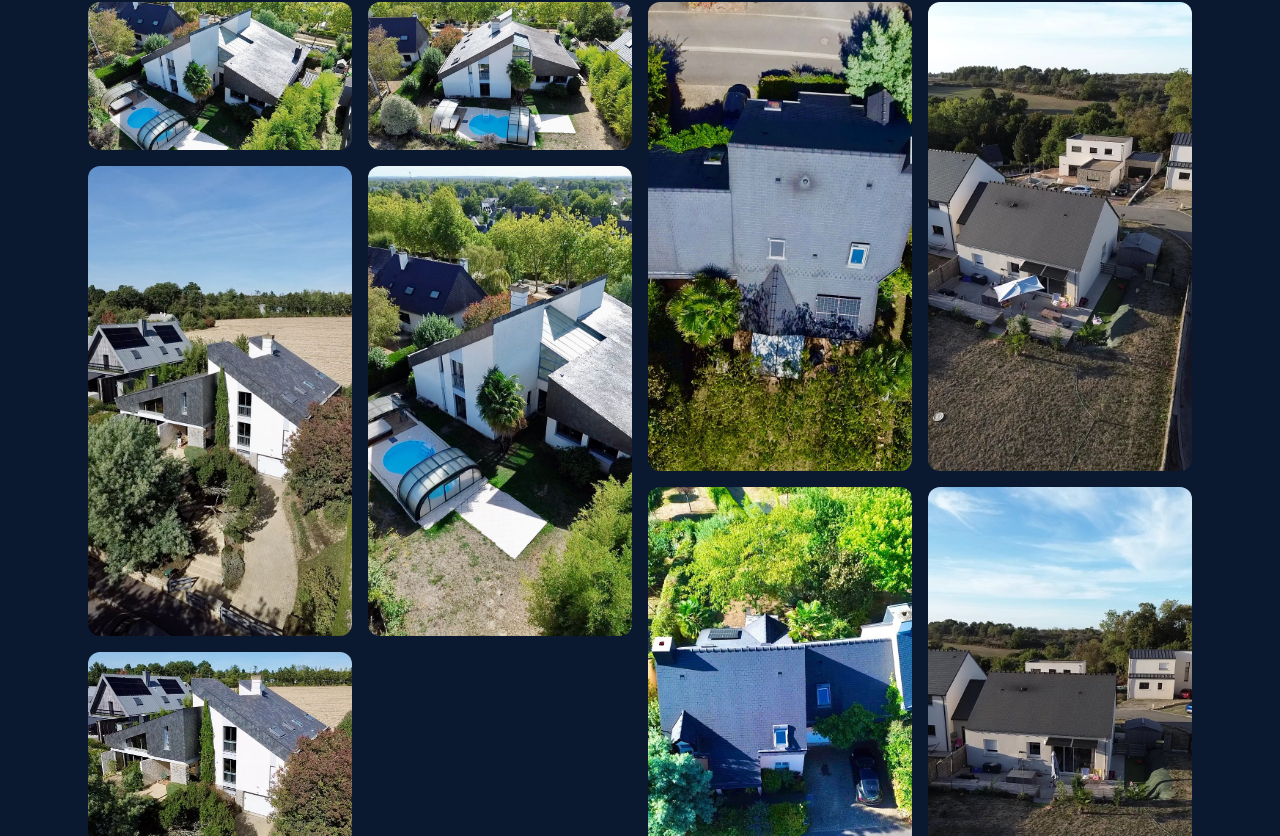
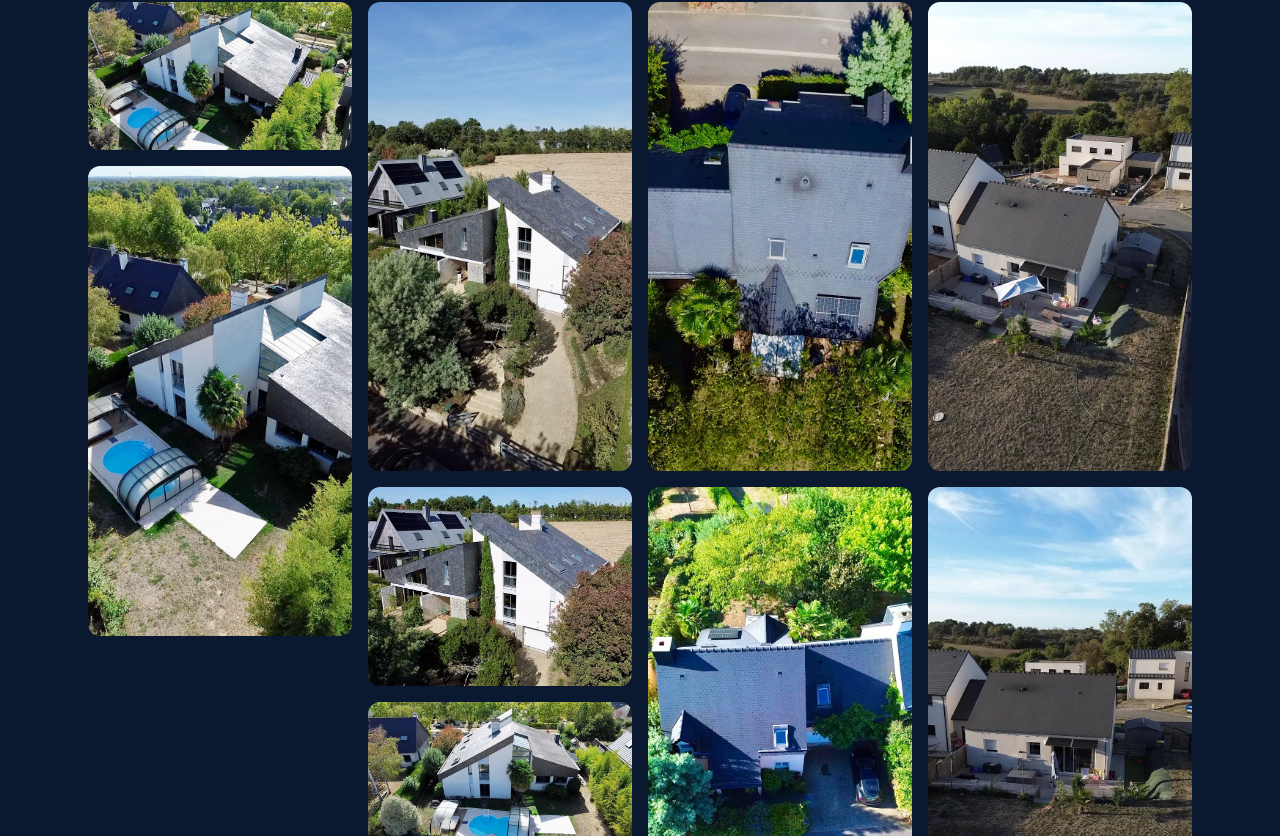
Before and after one commit to stycfly/stycfly-site, a Next.js app: page /realisations in a window 1280 px wide. Shown: the part 461-1297 px from the top of the page. Built offline with nearby package versions, Linux system fonts and the light colour scheme; a web font is replaced by a local one.

Commit message:
Réordonner la galerie : piscine-1 et piscine-5 en premier
Co-Authored-By: Claude Sonnet 5 <noreply@anthropic.com>
Claude-Session: https://claude.ai/code/session_01GfgEWJVdBukMpqsTP7W52d

```diff
--- a/src/app/realisations/page.tsx
+++ b/src/app/realisations/page.tsx
@@ -11,10 +11,10 @@ export const metadata: Metadata = {
 
 const GALLERY_IMAGES = [
   { src: "/images/realisations/piscine-1.jpg", alt: "Vue aérienne d'une maison contemporaine avec piscine et palmier", w: 900, h: 506 },
+  { src: "/images/realisations/piscine-5.jpg", alt: "Vue aérienne d'une maison et de sa piscine", w: 720, h: 1280 },
   { src: "/images/realisations/piscine-2.jpg", alt: "Vue aérienne d'une maison en pierre et bardage bois avec piscine", w: 720, h: 1280 },
   { src: "/images/realisations/piscine-3.jpg", alt: "Vue aérienne d'une maison contemporaine et de son jardin avec piscine", w: 900, h: 679 },
   { src: "/images/realisations/piscine-4.jpg", alt: "Vue aérienne d'une maison avec piscine et jardin arboré", w: 900, h: 506 },
-  { src: "/images/realisations/piscine-5.jpg", alt: "Vue aérienne d'une maison et de sa piscine", w: 720, h: 1280 },
   { src: "/images/realisations/toiture-ardoise.jpg", alt: "Vue aérienne d'une toiture en ardoise avec panneaux solaires", w: 720, h: 1280 },
   { src: "/images/realisations/toiture-voiture.jpg", alt: "Vue aérienne d'une maison avec véhicule dans l'allée", w: 720, h: 1280 },
   { src: "/images/realisations/maison-parasol-1.jpg", alt: "Vue aérienne d'une maison et de sa terrasse ombragée", w: 720, h: 1280 },
```
